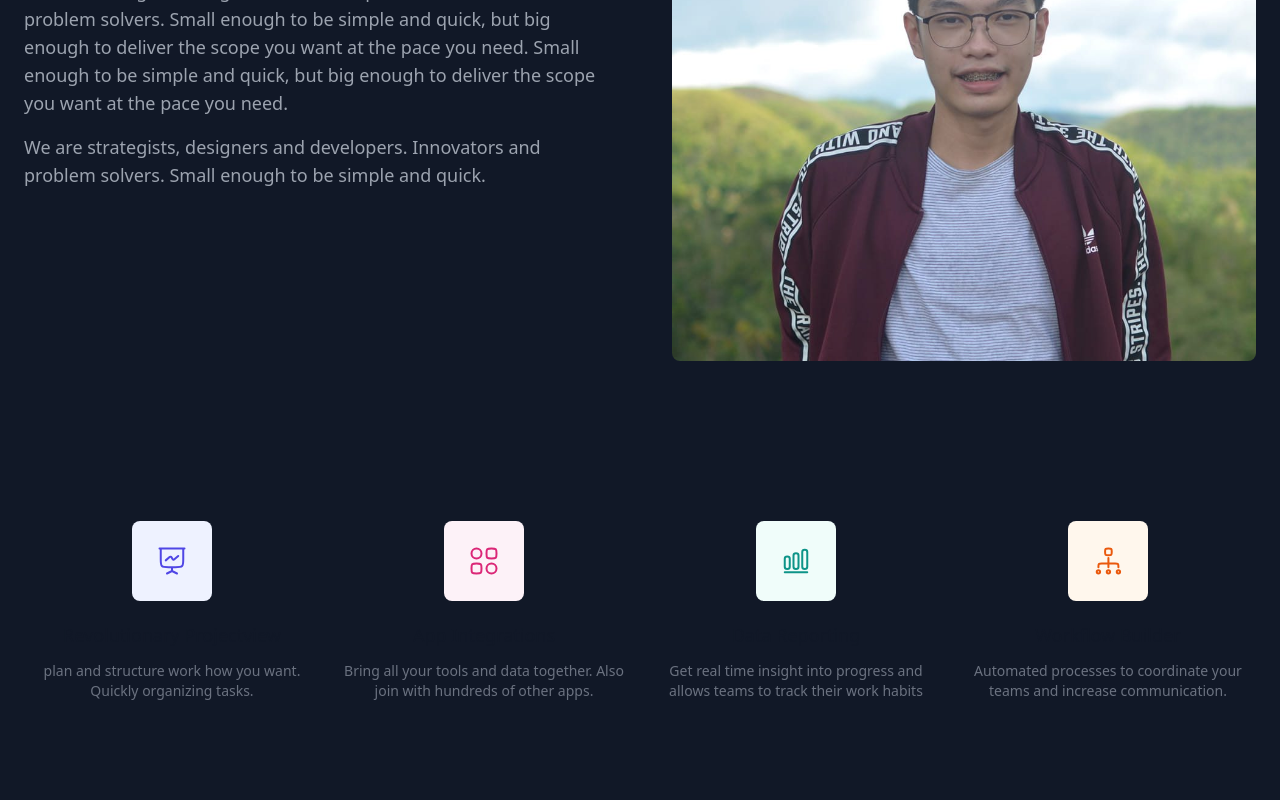
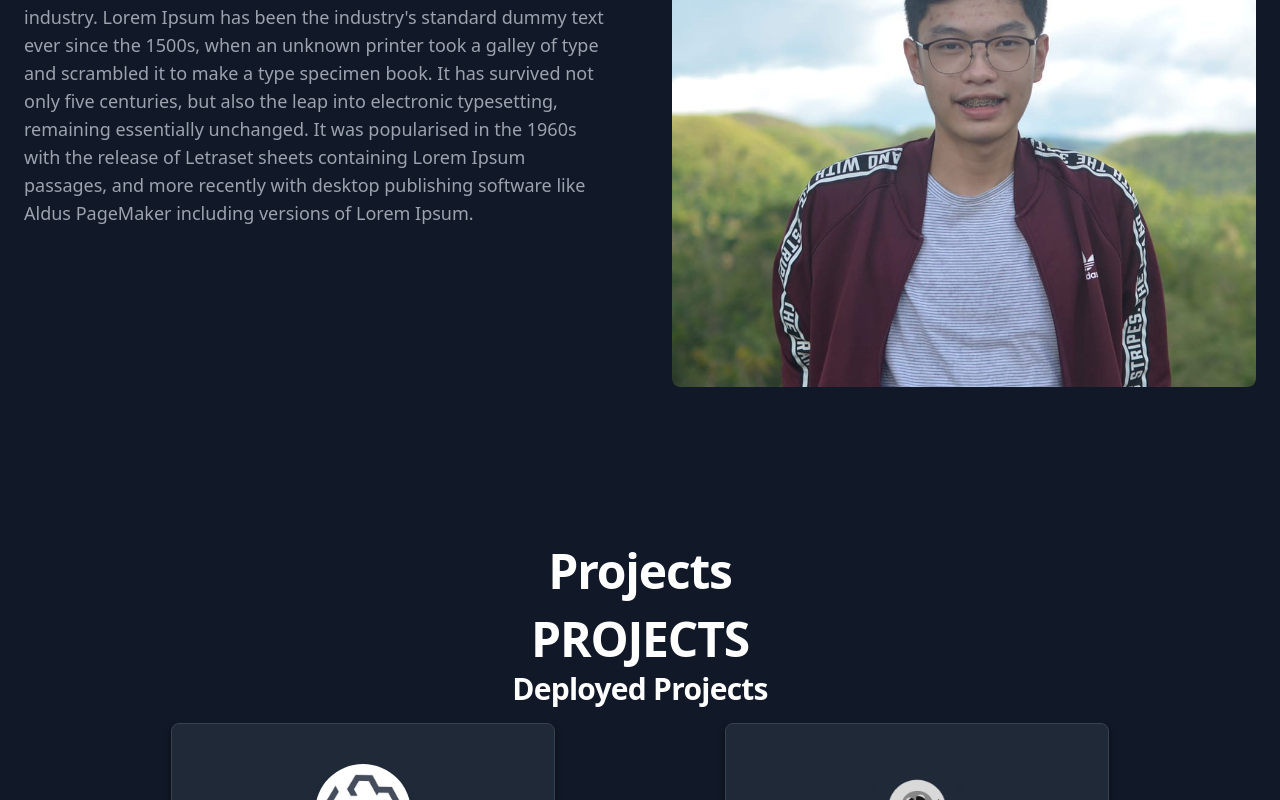
Before and after one commit to johnmartinroque/Portfolio, a React (Create React App) app in the folder portfolio/: page / in a window 1280 px wide. Shown: the part 1040-1840 px from the top of the page. Built offline with nearby package versions, Linux system fonts and the light colour scheme.

Commit message:
added projects

```diff
--- a/portfolio/package.json
+++ b/portfolio/package.json
@@ -7,6 +7,7 @@
     "@testing-library/jest-dom": "^6.8.0",
     "@testing-library/react": "^16.3.0",
     "@testing-library/user-event": "^13.5.0",
+    "clsx": "^2.1.1",
     "emailjs-com": "^3.2.0",
     "flowbite": "^3.1.2",
     "flowbite-react": "^0.12.7",
@@ -16,6 +17,7 @@
     "react-router-dom": "^7.8.2",
     "react-scripts": "^5.0.1",
     "react-simple-typewriter": "^5.0.1",
+    "tailwind-merge": "^3.3.1",
     "web-vitals": "^2.1.4"
   },
   "scripts": {
--- a/portfolio/src/components/sections/AboutMe.jsx
+++ b/portfolio/src/components/sections/AboutMe.jsx
@@ -9,31 +9,35 @@ function AboutMe() {
     <div
       ref={ref}
       className={`${isVisible ? "animate-fadeIn" : "animate-fadeOut"}`}
+      class="h-screen"
     >
       <section class="bg-white dark:bg-gray-900">
         <div class="gap-16 items-center py-8 px-4 mx-auto max-w-screen-xl lg:grid lg:grid-cols-2 lg:py-16 lg:px-6">
           <div class="font-light text-gray-500 sm:text-lg dark:text-gray-400">
-            <h2 class="mb-4 text-4xl tracking-tight font-extrabold text-gray-900 dark:text-white">
-              We didn't reinvent the wheel
+            <h2 class="mb-4 text-4xl tracking-tight font-extrabold text-gray-900 dark:text-white text-center ">
+              About Me
             </h2>
             <p class="mb-4">
-              We are strategists, designers and developers. Innovators and
-              problem solvers. Small enough to be simple and quick, but big
-              enough to deliver the scope you want at the pace you need. Small
-              enough to be simple and quick, but big enough to deliver the scope
-              you want at the pace you need.
-            </p>
-            <p>
-              We are strategists, designers and developers. Innovators and
-              problem solvers. Small enough to be simple and quick.
+              Lorem Ipsum is simply dummy text of the printing and typesetting
+              industry. Lorem Ipsum has been the industry's standard dummy text
+              ever since the 1500s, when an unknown printer took a galley of
+              type and scrambled it to make a type specimen book. It has
+              survived not only five centuries, but also the leap into
+              electronic typesetting, remaining essentially unchanged. It was
+              popularised in the 1960s with the release of Letraset sheets
+              containing Lorem Ipsum passages, and more recently with desktop
+              publishing software like Aldus PageMaker including versions of
+              Lorem Ipsum.
             </p>
           </div>
           <div class=" gap-4 mt-8">
-            <img
-              class="w-full rounded-lg"
-              src="/images/jmpic.jpg"
-              alt="office content 1"
-            />
+            <div class="w-full relative mx-auto h-auto overflow-hidden rounded-lg ">
+              <img
+                src="/images/jmpic.jpg"
+                alt="image"
+                class="w-full h-auto relative z-0 rounded-lg transition-all duration-300 hover:scale-110"
+              />
+            </div>
           </div>
         </div>
       </section>
--- a/portfolio/src/components/sections/Education.jsx
+++ b/portfolio/src/components/sections/Education.jsx
@@ -17,7 +17,7 @@ function Education() {
           <div class="py-8 px-4 mx-auto max-w-screen-xl lg:py-16 lg:px-6">
             <div class="mb-14 text-center">
               <h1 className="mb-2 text-3xl font-extrabold leading-none tracking-tight text-gray-900 md:text-4xl lg:text-5xl dark:text-white">
-                Projects
+                Education
               </h1>
               <h2 class="text-4xl text-center font-bold text-gray-900 py-5">
                 Revolutionary Features
--- a/portfolio/src/components/sections/Introduction.jsx
+++ b/portfolio/src/components/sections/Introduction.jsx
@@ -7,12 +7,12 @@ function Introduction() {
 
   return (
     <div>
-      <section class="bg-center bg-no-repeat bg-[url('https://promwad.com/sites/default/files/web-development_0.jpg')] bg-gray-700 bg-blend-multiply  ">
+      <section class="bg-center bg-no-repeat bg-cover h-[85vh] bg-[url('https://images.unsplash.com/photo-1619410283995-43d9134e7656?fm=jpg&q=60&w=3000&ixlib=rb-4.1.0&ixid=M3wxMjA3fDB8MHxzZWFyY2h8N3x8cHJvZ3JhbW1pbmd8ZW58MHx8MHx8fDA%3D')] bg-gray-700 bg-blend-multiply  ">
         <div class="px-4 mx-auto max-w-screen-xl text-center py-24 lg:py-56">
           <h1 className="text-5xl font-extrabold text-white">
             <Typewriter
               words={["Hello! My name is John Martin L. Roque"]}
-              loop={false}
+              loop={1}
               cursor
               cursorStyle="|"
               typeSpeed={70}
--- a/portfolio/src/components/sections/Projects.jsx
+++ b/portfolio/src/components/sections/Projects.jsx
@@ -1,5 +1,7 @@
 import React from "react";
 import useInView from "../../hooks/useInView";
+import DeployedProjects from "../projects/DeployedProjects";
+import PastProject from "../projects/PastProject";
 
 function Projects() {
   const [ref, isVisible] = useInView({
@@ -13,128 +15,11 @@ function Projects() {
           isVisible ? "animate-slideInLeft" : "opacity-0"
         }`}
       >
-        <div class="mx-auto max-w-7xl px-4 sm:px-6 lg:px-8">
-          <div class="flex justify-center items-center gap-x-5 gap-y-8 lg:gap-y-0 flex-wrap md:flex-wrap lg:flex-nowrap lg:flex-row lg:justify-between lg:gap-x-8">
-            <div class="relative w-full text-center max-md:max-w-sm max-md:mx-auto group md:w-2/5 lg:w-1/4">
-              <div class="bg-indigo-50 rounded-lg flex justify-center items-center mb-5 w-20 h-20 mx-auto cursor-pointer transition-all duration-500 group-hover:bg-indigo-600">
-                <svg
-                  class="stroke-indigo-600 transition-all duration-500 group-hover:stroke-white"
-                  width="30"
-                  height="30"
-                  viewBox="0 0 30 30"
-                  fill="none"
-                  xmlns="http://www.w3.org/2000/svg"
-                >
-                  <path
-                    d="M10 27.5L15 25M15 25V21.25M15 25L20 27.5M8.75 14.375L12.5998 11.0064C13.1943 10.4862 14.1163 10.6411 14.5083 11.327L15.4917 13.048C15.8837 13.7339 16.8057 13.8888 17.4002 13.3686L21.25 10M2.5 2.5H27.5M26.25 2.5V13.25C26.25 17.0212 26.25 18.9069 25.0784 20.0784C23.9069 21.25 22.0212 21.25 18.25 21.25H11.75C7.97876 21.25 6.09315 21.25 4.92157 20.0784C3.75 18.9069 3.75 17.0212 3.75 13.25V2.5"
-                    stroke=""
-                    stroke-width="2"
-                    stroke-linecap="round"
-                    stroke-linejoin="round"
-                  ></path>
-                </svg>
-              </div>
-              <h4 class="text-lg font-medium text-gray-900 mb-3 capitalize">
-                Revolutionary Projectview
-              </h4>
-              <p class="text-sm font-normal text-gray-500">
-                plan and structure work how you want. Quickly organizing tasks.
-              </p>
-            </div>
-            <div class="relative w-full text-center max-md:max-w-sm max-md:mx-auto group md:w-2/5 lg:w-1/4">
-              <div class="bg-pink-50 rounded-lg flex justify-center items-center mb-5 w-20 h-20 mx-auto cursor-pointer transition-all duration-500 group-hover:bg-pink-600">
-                <svg
-                  class="stroke-pink-600 transition-all duration-500 group-hover:stroke-white"
-                  width="30"
-                  height="30"
-                  viewBox="0 0 30 30"
-                  fill="none"
-                  xmlns="http://www.w3.org/2000/svg"
-                >
-                  <path
-                    d="M2.5 7.5C2.5 4.73858 4.73858 2.5 7.5 2.5C10.2614 2.5 12.5 4.73858 12.5 7.5C12.5 10.2614 10.2614 12.5 7.5 12.5C4.73858 12.5 2.5 10.2614 2.5 7.5Z"
-                    stroke=""
-                    stroke-width="2"
-                  ></path>
-                  <path
-                    d="M2.5 22.5C2.5 20.143 2.5 18.9645 3.23223 18.2322C3.96447 17.5 5.14298 17.5 7.5 17.5C9.85702 17.5 11.0355 17.5 11.7678 18.2322C12.5 18.9645 12.5 20.143 12.5 22.5C12.5 24.857 12.5 26.0355 11.7678 26.7678C11.0355 27.5 9.85702 27.5 7.5 27.5C5.14298 27.5 3.96447 27.5 3.23223 26.7678C2.5 26.0355 2.5 24.857 2.5 22.5Z"
-                    stroke=""
-                    stroke-width="2"
-                  ></path>
-                  <path
-                    d="M17.5 7.5C17.5 5.14298 17.5 3.96447 18.2322 3.23223C18.9645 2.5 20.143 2.5 22.5 2.5C24.857 2.5 26.0355 2.5 26.7678 3.23223C27.5 3.96447 27.5 5.14298 27.5 7.5C27.5 9.85702 27.5 11.0355 26.7678 11.7678C26.0355 12.5 24.857 12.5 22.5 12.5C20.143 12.5 18.9645 12.5 18.2322 11.7678C17.5 11.0355 17.5 9.85702 17.5 7.5Z"
-                    stroke=""
-                    stroke-width="2"
-                  ></path>
-                  <path
-                    d="M17.5 22.5C17.5 19.7386 19.7386 17.5 22.5 17.5C25.2614 17.5 27.5 19.7386 27.5 22.5C27.5 25.2614 25.2614 27.5 22.5 27.5C19.7386 27.5 17.5 25.2614 17.5 22.5Z"
-                    stroke=""
-                    stroke-width="2"
-                  ></path>
-                </svg>
-              </div>
-              <h4 class="text-lg font-medium text-gray-900 mb-3 capitalize">
-                App Integrations
-              </h4>
-              <p class="text-sm font-normal text-gray-500">
-                Bring all your tools and data together. Also join with hundreds
-                of other apps.
-              </p>
-            </div>
-            <div class="relative w-full text-center max-md:max-w-sm max-md:mx-auto group md:w-2/5 lg:w-1/4">
-              <div class="bg-teal-50 rounded-lg flex justify-center items-center mb-5 w-20 h-20 mx-auto cursor-pointer transition-all duration-500 group-hover:bg-teal-600">
-                <svg
-                  class="stroke-teal-600 transition-all duration-500 group-hover:stroke-white"
-                  width="30"
-                  height="30"
-                  viewBox="0 0 30 30"
-                  fill="none"
-                  xmlns="http://www.w3.org/2000/svg"
-                >
-                  <path
-                    d="M3.75 26.25H26.25M6.25 22.875C4.86929 22.875 3.75 21.8676 3.75 20.625V12.75C3.75 11.5074 4.86929 10.5 6.25 10.5C7.63071 10.5 8.75 11.5074 8.75 12.75V20.625C8.75 21.8676 7.63071 22.875 6.25 22.875ZM15 22.875C13.6193 22.875 12.5 21.8676 12.5 20.625V9.375C12.5 8.13236 13.6193 7.125 15 7.125C16.3807 7.125 17.5 8.13236 17.5 9.375V20.625C17.5 21.8676 16.3807 22.875 15 22.875ZM23.75 22.875C22.3693 22.875 21.25 21.8676 21.25 20.625V6C21.25 4.75736 22.3693 3.75 23.75 3.75C25.1307 3.75 26.25 4.75736 26.25 6V20.625C26.25 21.8676 25.1307 22.875 23.75 22.875Z"
-                    stroke=""
-                    stroke-width="2"
-                    stroke-linecap="round"
-                  ></path>
-                </svg>
-              </div>
-              <h4 class="text-lg font-medium text-gray-900 mb-3 capitalize">
-                Data Reporting
-              </h4>
-              <p class="text-sm font-normal text-gray-500">
-                Get real time insight into progress and allows teams to track
-                their work habits
-              </p>
-            </div>
-            <div class="relative w-full text-center max-md:max-w-sm max-md:mx-auto group md:w-2/5 lg:w-1/4">
-              <div class="bg-orange-50 rounded-lg flex justify-center items-center mb-5 w-20 h-20 mx-auto cursor-pointer transition-all duration-500 group-hover:bg-orange-600">
-                <svg
-                  class="stroke-orange-600 transition-all duration-500 group-hover:stroke-white"
-                  width="30"
-                  height="30"
-                  viewBox="0 0 30 30"
-                  fill="none"
-                  xmlns="http://www.w3.org/2000/svg"
-                >
-                  <path
-                    d="M15.4167 12.0833V21.25M5.41667 21.25V20.8333C5.41667 19.262 5.41667 18.4763 5.90482 17.9882C6.39298 17.5 7.17865 17.5 8.75 17.5H22.0833C23.6547 17.5 24.4404 17.5 24.9285 17.9882C25.4167 18.4763 25.4167 19.262 25.4167 20.8333V21.25M15.4167 9.16667C13.8453 9.16667 13.0596 9.16667 12.5715 8.67851C12.0833 8.19036 12.0833 7.40468 12.0833 5.83333C12.0833 4.26198 12.0833 3.47631 12.5715 2.98816C13.0596 2.5 13.8453 2.5 15.4167 2.5C16.988 2.5 17.7737 2.5 18.2618 2.98816C18.75 3.47631 18.75 4.26198 18.75 5.83333C18.75 7.40468 18.75 8.19036 18.2618 8.67851C17.7737 9.16667 16.988 9.16667 15.4167 9.16667ZM7.08333 25.8333C7.08333 26.7538 6.33714 27.5 5.41667 27.5C4.49619 27.5 3.75 26.7538 3.75 25.8333C3.75 24.9129 4.49619 24.1667 5.41667 24.1667C6.33714 24.1667 7.08333 24.9129 7.08333 25.8333ZM17.0833 25.8333C17.0833 26.7538 16.3371 27.5 15.4167 27.5C14.4962 27.5 13.75 26.7538 13.75 25.8333C13.75 24.9129 14.4962 24.1667 15.4167 24.1667C16.3371 24.1667 17.0833 24.9129 17.0833 25.8333ZM27.0833 25.8333C27.0833 26.7538 26.3371 27.5 25.4167 27.5C24.4962 27.5 23.75 26.7538 23.75 25.8333C23.75 24.9129 24.4962 24.1667 25.4167 24.1667C26.3371 24.1667 27.0833 24.9129 27.0833 25.8333Z"
-                    stroke=""
-                    stroke-width="2"
-                    stroke-linecap="round"
-                  ></path>
-                </svg>
-              </div>
-              <h4 class="text-lg font-medium text-gray-900 mb-3 capitalize">
-                Workflow Builder
-              </h4>
-              <p class="text-sm font-normal text-gray-500">
-                Automated processes to coordinate your teams and increase
-                communication.
-              </p>
-            </div>
-          </div>
-        </div>
+        <h1 className="mb-2 text-3xl font-extrabold leading-none tracking-tight text-gray-900 md:text-4xl lg:text-5xl dark:text-white text-center">
+          Projects
+        </h1>
+        <DeployedProjects />
+        <PastProject />
       </section>
     </div>
   );
--- a/portfolio/src/components/sections/Skills.jsx
+++ b/portfolio/src/components/sections/Skills.jsx
@@ -14,7 +14,7 @@ function Skills() {
         }`}
       >
         <div className="mb-14 text-center">
-          <h1 className="mb-2 text-3xl font-extrabold leading-none tracking-tight text-gray-900 md:text-4xl lg:text-5xl dark:text-white">
+          <h1 className="mb-2 text-3xl font-extrabold leading-none tracking-tight text-gray-900 md:text-4xl lg:text-5xl dark:text-white ">
             TECH STACK
           </h1>
         </div>
```
Also changed, not shown: 1 other file (tests, documents, lock files or other folders).
